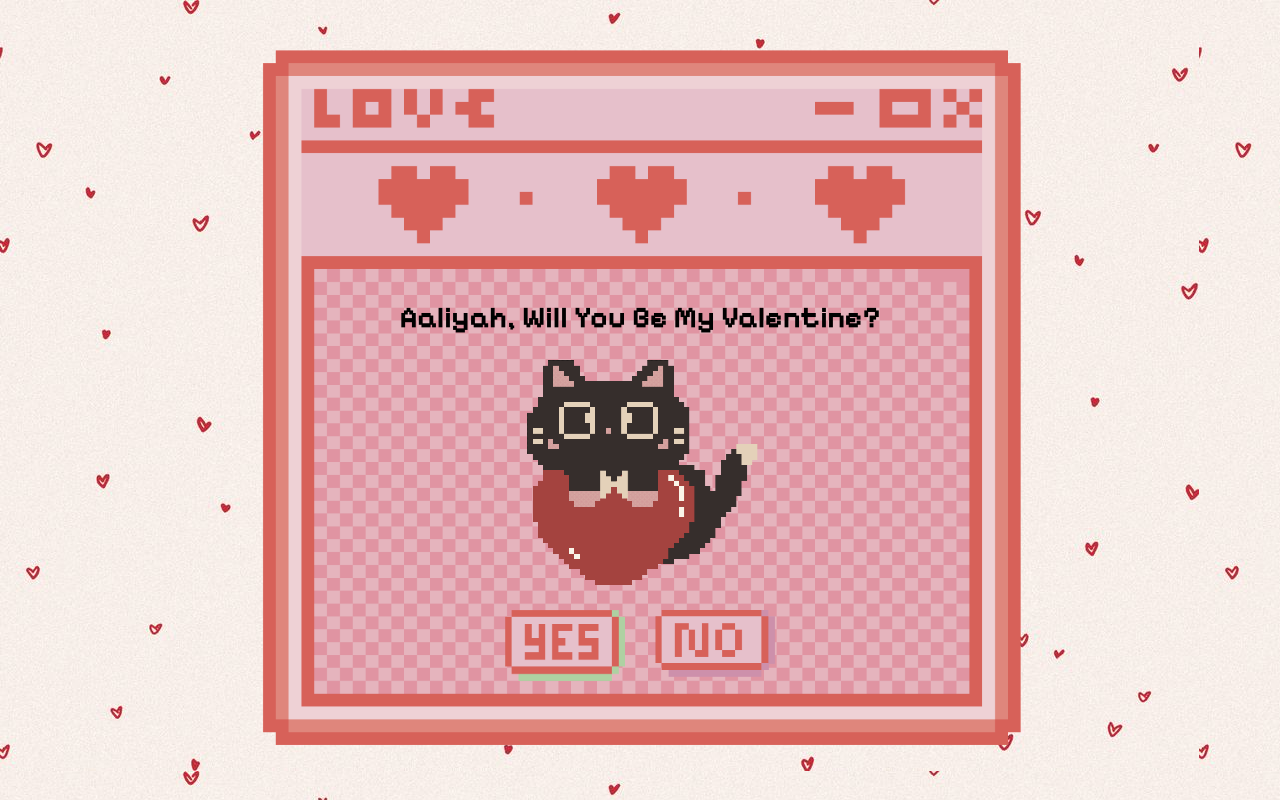
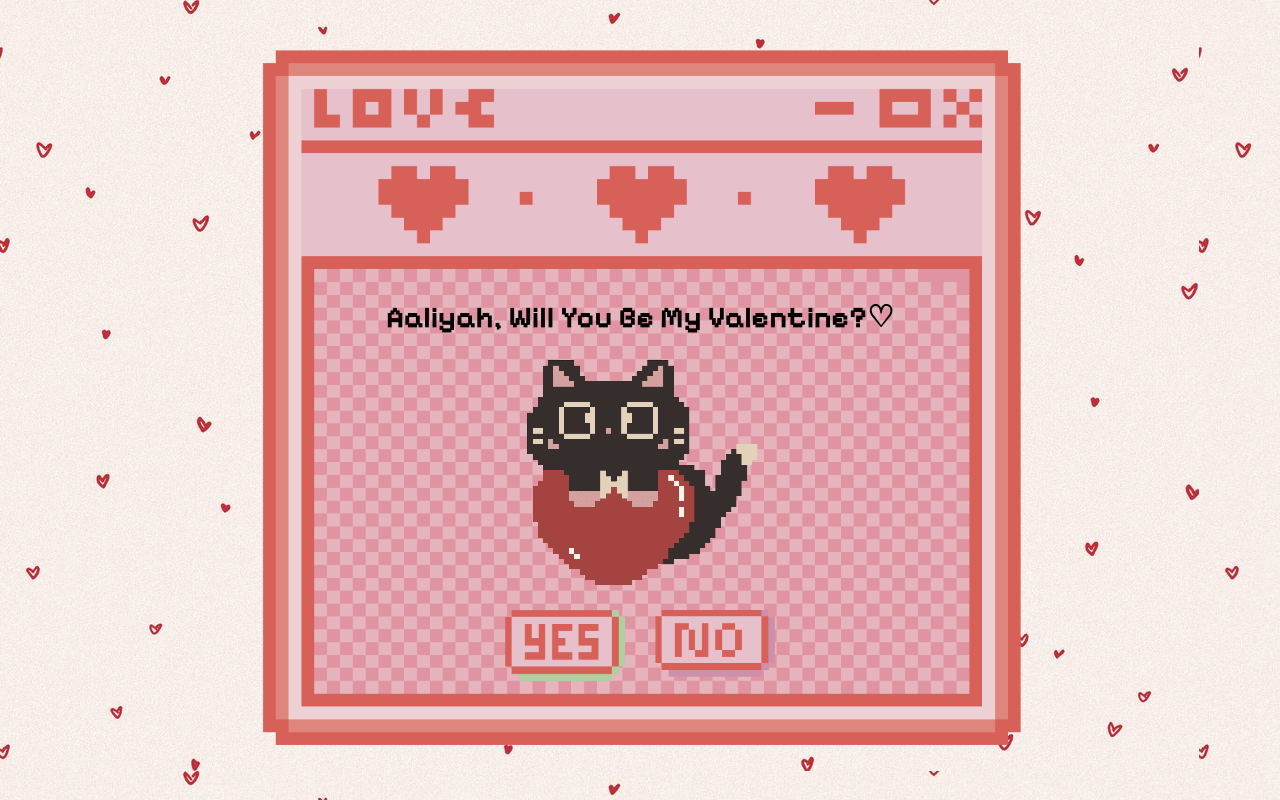
Before and after one commit to meghanwilliams412-ship-it/valentine-ask, a plain HTML site: page index.html in a window 1280 px wide. Both pictures are taken after a click on the element "♡ Letter for You ♡". Drawn offline with Linux system fonts and the light colour scheme; a web font is replaced by a local one.

Commit message:
Add heart symbol to letter title

```diff
--- a/index.html
+++ b/index.html
@@ -24,7 +24,7 @@
     <!-- Letter Screen -->
     <div id="letter-container">
       <div class="letter-window">
-        <h1 id="letter-title">Aaliyah, Will You Be My Valentine?</h1>
+        <h1 id="letter-title">Aaliyah, Will You Be My Valentine?♡</h1>
 
         <img src="cat_heart.gif" class="cat" id="letter-cat" />
 
```
